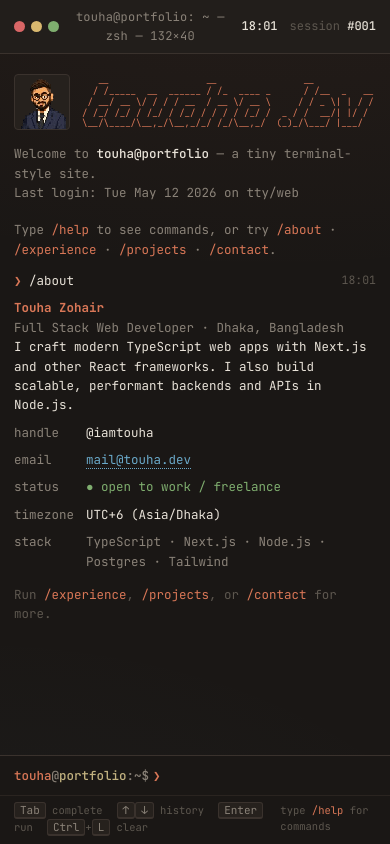
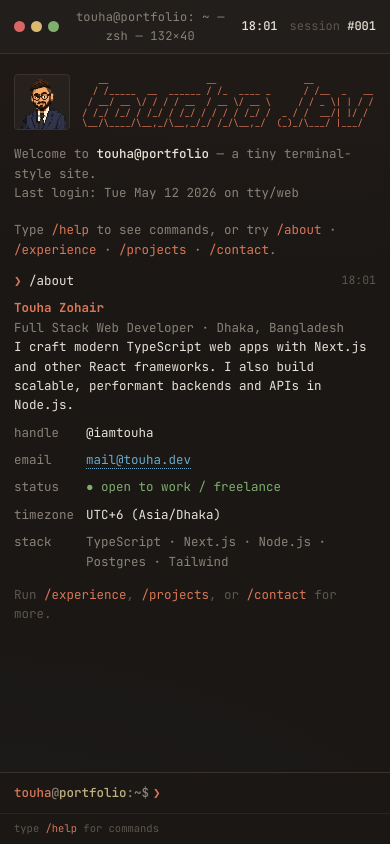
Before and after one commit to iamtouha/tui-portfolio, a Next.js app: page / in a window 390 px wide. Built offline with nearby package versions, Linux system fonts and the light colour scheme.

Commit message:
feat: improve HintBar visibility and formatting

```diff
--- a/src/features/portfolio-tui/components/HintBar/HintBar.tsx
+++ b/src/features/portfolio-tui/components/HintBar/HintBar.tsx
@@ -1,7 +1,7 @@
 export function HintBar() {
   return (
     <div className="hintbar">
-      <div className="keys">
+      <div className="keys hidden sm:block">
         <span>
           <kbd>Tab</kbd> complete
         </span>
@@ -17,8 +17,7 @@
         </span>
       </div>
       <div>
-        <span className="dim">type</span>{" "}
-        <span className="accent">/help</span>{" "}
+        <span className="dim">type</span> <span className="accent">/help</span>{" "}
         <span className="dim">for commands</span>
       </div>
     </div>
```
